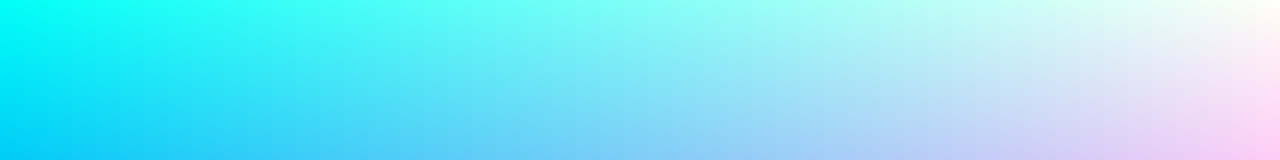
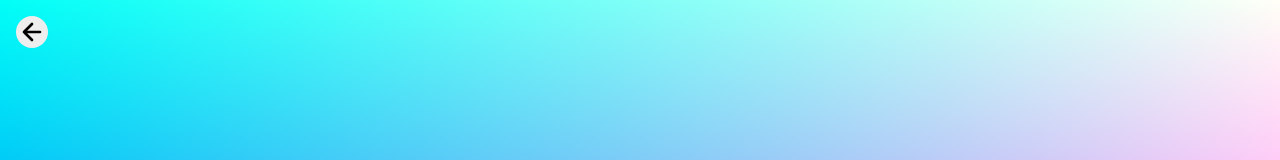
Before and after one commit to 0b5vr/three-testbed, a website built with Vite: page src/pages/fsq/index.html in a window 1280 px wide. Shown: the top 160 px of the page. Built offline with nearby package versions, Linux system fonts and the light colour scheme.

Commit message:
feat: add back button for each page
nice to have in StackBlitz

```diff
--- a/src/pages/common.css
+++ b/src/pages/common.css
@@ -23,3 +23,19 @@ a {
   background: #eee;
   border-radius: 4px;
 }
+
+.back-button {
+  appearance: none;
+  position: fixed;
+  top: 16px;
+  left: 16px;
+  width: 32px;
+  height: 32px;
+  border-radius: 16px;
+  border: none;
+  background: url('../assets/back-arrow.svg') no-repeat center center;
+  background-size: contain;
+  background-color: #eee;
+  cursor: pointer;
+  font-size: 0;
+}
--- a/src/pages/fsq/index.html
+++ b/src/pages/fsq/index.html
@@ -8,6 +8,7 @@
   </head>
   <body>
     <canvas id="canvas" class="fullscreen"></canvas>
+    <button class="back-button" onclick="history.back()">Back</button>
     <script type="module" src="main.ts"></script>
   </body>
 </html>
```
Also changed, not shown: src/pages/bvh/index.html (+1 -0 lines), src/pages/cube/index.html (+1 -0 lines), src/pages/fbx/index.html (+1 -0 lines), src/pages/gltf/index.html (+1 -0 lines), src/pages/texture/index.html (+1 -0 lines), src/pages/vrm/index.html (+1 -0 lines), README.md (added), src/assets/back-arrow.svg (added).
